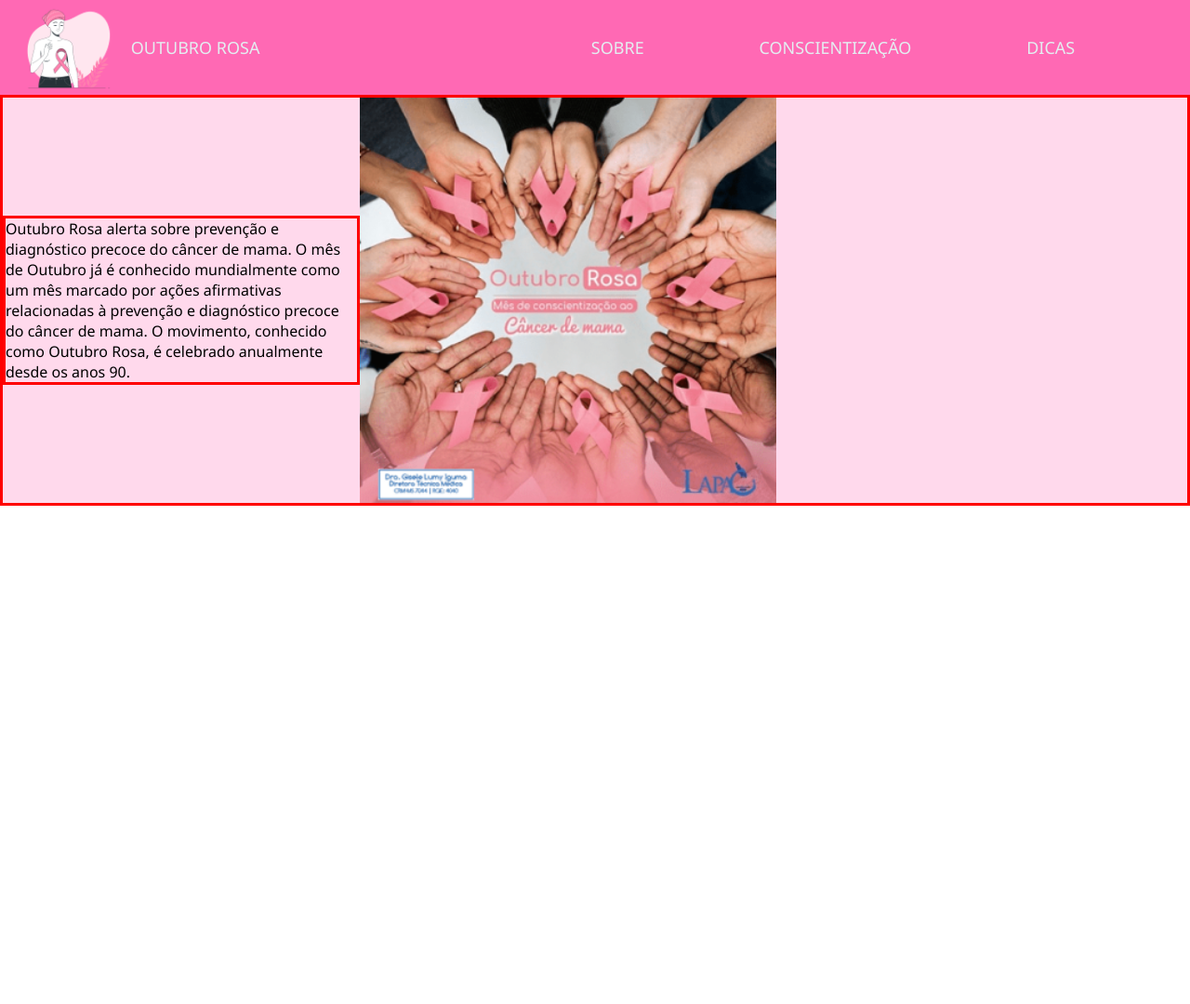
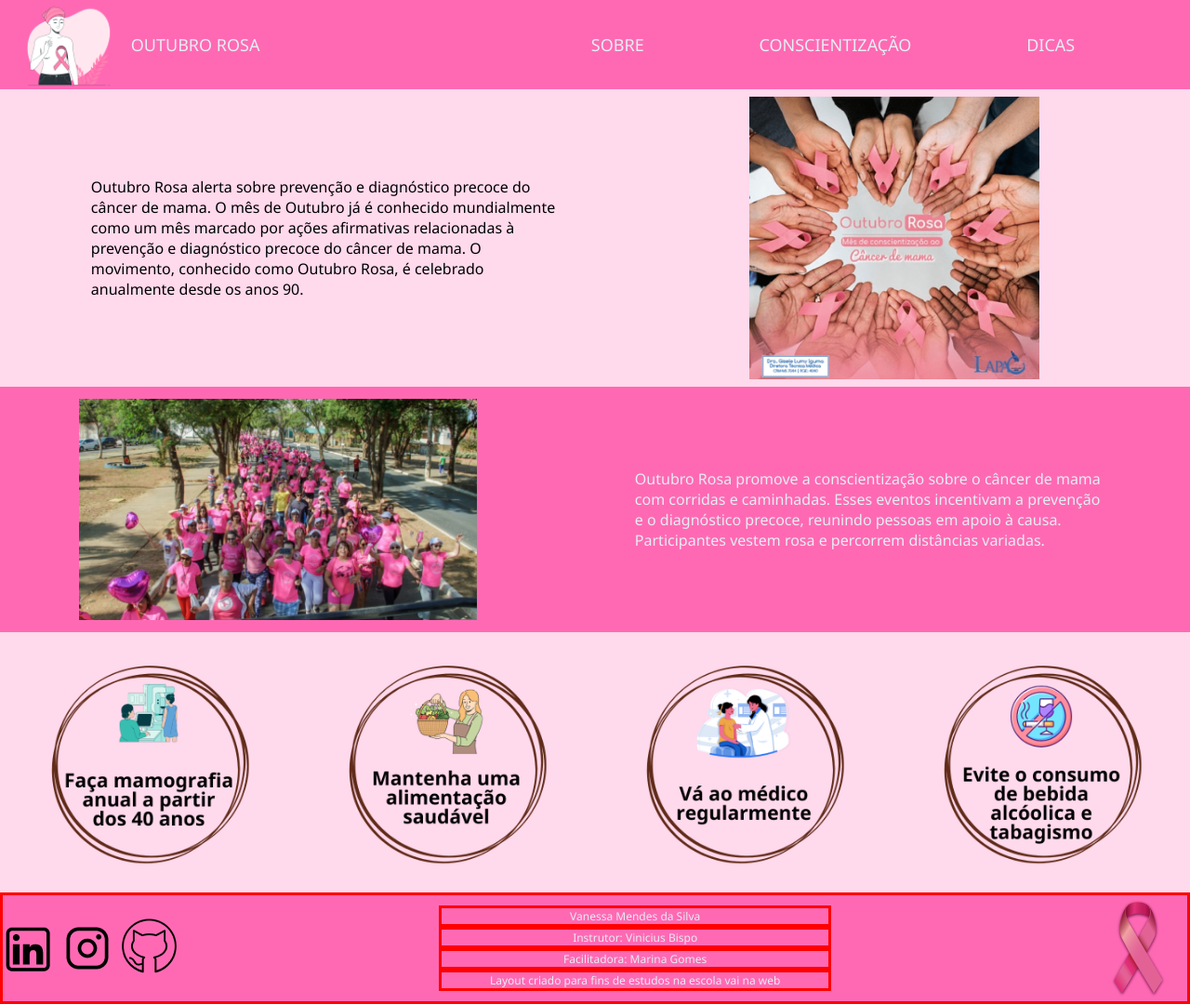
Before and after one commit to VanMendesvs/desafio_OutubroRosa, a plain HTML site: page index.html in a window 1280 px wide. Shown: the whole page at 93% size. Before the commit the page ends 800 px from the top, so only its background shows below. Drawn offline with Linux system fonts and the light colour scheme.

Commit message:
Atualização Main

```diff
--- a/index.html
+++ b/index.html
@@ -28,7 +28,33 @@
                 anos 90.</p>
             <img src="./img/maos.png" alt="Mãos com laços representando Outubro Rosa">
         </section>
+        <section class="secondContainer">
+            <img src="./img/caminhadarosa.png" alt="" />
+            <p>Outubro Rosa promove a conscientização sobre o câncer de mama com corridas e caminhadas. Esses eventos
+                incentivam a prevenção e o diagnóstico precoce, reunindo pessoas em apoio à causa. Participantes vestem
+                rosa e percorrem distâncias variadas.</p>
+        </section>
+        <section class="thirdContainer">
+            <img src="./img/orientacao1.png" alt="Imagem de instrução (Faça mamografia anual)">
+            <img src="./img/orientacao2.png" alt="Imagem de instrução(Manter alimentação saudavel)">
+            <img src="./img/orientacao3.png" alt="Imagem de instrução (Visite medico regularmente)">
+            <img src="./img/orientacao4.png" alt="Imagem de instrução (Evite alcool e tabagismo)">
+        </section>
     </main>
+    <footer>
+        <div class="redes">
+            <img src="./img/linkedin.png" alt="Icone do LinKedin">
+            <img src="./img/insta.png" alt="Icone do Instagram">
+            <img src="./img/git.png" alt="Icone do GitHub">
+        </div>
+        <section class="dados">
+            <p>Vanessa Mendes da Silva</p>
+            <p>Instrutor: Vinicius Bispo</p>
+            <p>Facilitadora: Marina Gomes</p>
+            <p>Layout criado para fins de estudos na escola vai na web</p>
+        </section>
+        <img src="./img/laco.png" alt="Imagem do Laço simbolo da campanha Outubro Rosa">
+    </footer>
 
 </body>
 
--- a/style.scss
+++ b/style.scss
@@ -9,7 +9,7 @@
 }
 
 header {
-    height: 12.8vh;
+    height: 12vh;
     display: flex;
     color: #E4EEF1;
     background-color: #FF69B4;
@@ -35,19 +35,71 @@ header nav ul{
 }
 
 .firstContainer{
-    border: solid red;
     display: flex;
     align-items: center;
+    justify-content: space-around;
     background-color: #FFD9EC;
+    height: 40vh;
+    width: 100%;
 
     p{
-        width: 30vw;
+        width: 40vw;
+    }
+
+    img{
+        width: 60w;
+        height: 95%;
+        padding-right: 5%;
+    }
+}
+
+.secondContainer{
+    display: flex;
+    align-items: center;
+    justify-content: space-around;
+    height: 33vh;
+    width: 100%;
+    background-color: #FF69B4;
+
+    p{
+        width: 40vw;
+        color: #E4EEF1;
+    }
+
+    img{
+        width: 60w;
+        height: 90%;
+    }
+}
+
+.thirdContainer {
+    display: flex;
+    justify-content: space-around;
+    align-items: center;
+    background-color: #FFD9EC;
+    height: 35vh;
+
+    img {
+        height: 80%;
+    }
+}
+
+footer{
+    height: 15vh;
+    width: 100%;
+    display: flex;
+    align-items: center;
+    justify-content: space-between;
+    background-color: #FF69B4;
+    color: #E4EEF1;
+    border: solid red;
+
+    p{
+        width: 33vw;
+        font-size: 0.75em;
+        display: flex;
+        justify-content: center;
         border: solid red;
     }
 
-    img{
-        width: 40vw;
-        height: 90%;
-        padding-right: 5%;
-    }
 }
```
Also changed, not shown: style.css, 1 other file.
